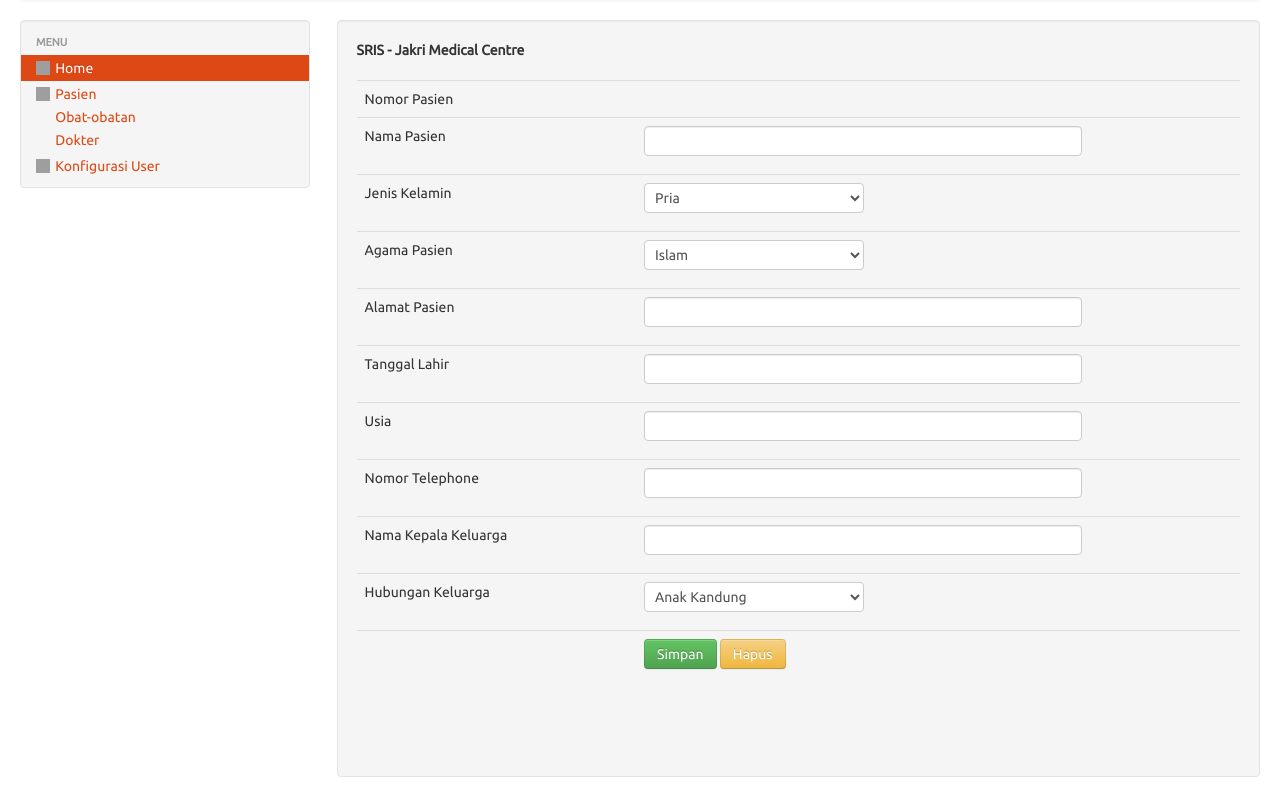
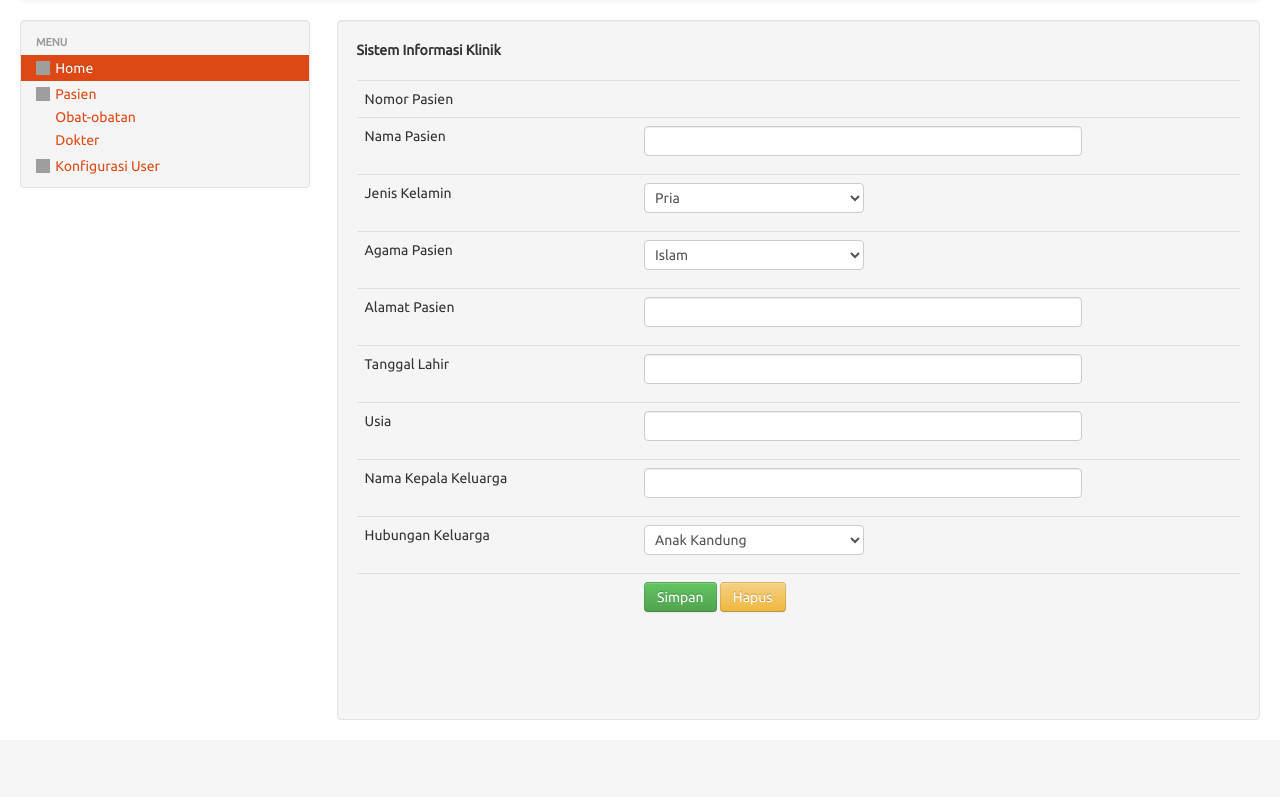
Before and after one commit to juasta/Pemweb, a PHP site: page /pengurus/formeditpasien.php in a window 1280 px wide. Shown: the part 62-859 px from the top of the page. After the commit the page ends 782 px from the top, so only its background shows below. Run offline with PHP 8.4, Linux system fonts and the light colour scheme; a user stored in the database is signed in; data comes from the database, SQL or seed files in the repository; grey boxes are pictures that could not be loaded.

Commit message:
Update formeditpasien.php

```diff
--- a/pengurus/formeditpasien.php
+++ b/pengurus/formeditpasien.php
@@ -37,14 +37,13 @@ if (isset($_SERVER['QUERY_STRING'])) {
 }
 
 if ((isset($_POST["MM_update"])) && ($_POST["MM_update"] == "form2")) {
-  $updateSQL = sprintf("UPDATE pasien SET nm_pasien=%s, j_kel=%s, agama=%s, alamat=%s, tgl_lhr=%s, usia=%s, no_tlp=%s, nm_kk=%s, hub_kel=%s WHERE no_pasien=%s",
+  $updateSQL = sprintf("UPDATE pasien SET nm_pasien=%s, j_kel=%s, agama=%s, alamat=%s, tgl_lhr=%s, usia=%s, nm_kk=%s, hub_kel=%s WHERE no_pasien=%s",
                        GetSQLValueString($_POST['nm_pasien'], "text"),
                        GetSQLValueString($_POST['j_kel'], "text"),
                        GetSQLValueString($_POST['agama'], "text"),
                        GetSQLValueString($_POST['alamat'], "text"),
                        GetSQLValueString($_POST['tgl_lhr'], "date"),
                        GetSQLValueString($_POST['usia'], "int"),
-                       GetSQLValueString($_POST['no_tlp'], "int"),
                        GetSQLValueString($_POST['nm_kk'], "text"),
                        GetSQLValueString($_POST['hub_kel'], "text"),
                        GetSQLValueString($_POST['no_pasien'], "int"));
@@ -100,7 +99,7 @@ $totalRows_editdata = mysql_num_rows($editdata);
 	<?php include("sidebar.php"); ?>
     <div class="span9">
     <div class='well' fixed center;'>
-		<b>SRIS - Jakri Medical Centre</b>
+		<b>Sistem Informasi Klinik</b>
 		<p style='margin-top:10px'>
 	  <form method="post" name="form1" id="form1">
 	    <input type="hidden" name="no_pasien" />
@@ -144,10 +143,6 @@ $totalRows_editdata = mysql_num_rows($editdata);
             <td><input required type="text" name="usia" value="<?php echo htmlentities($row_editdata['usia'], ENT_COMPAT, 'utf-8'); ?>" size="32" class="span9" /></td>
           </tr>
           <tr valign="baseline">
-            <td nowrap="nowrap" align="right">Nomor Telephone</td>
-            <td><input required type="text" name="no_tlp" value="<?php echo htmlentities($row_editdata['no_tlp'], ENT_COMPAT, 'utf-8'); ?>" size="32" class="span9" /></td>
-          </tr>
-          <tr valign="baseline">
             <td nowrap="nowrap" align="right">Nama Kepala Keluarga</td>
             <td><input required type="text" name="nm_kk" value="<?php echo htmlentities($row_editdata['nm_kk'], ENT_COMPAT, 'utf-8'); ?>" size="32" class="span9" /></td>
           </tr>
```
